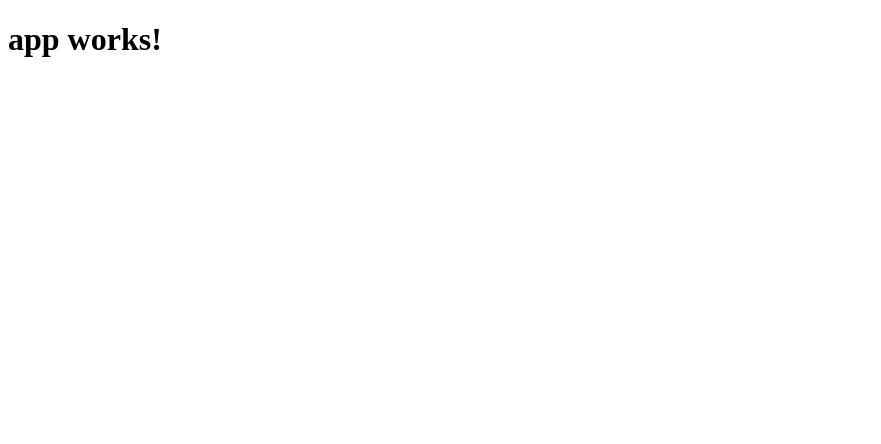
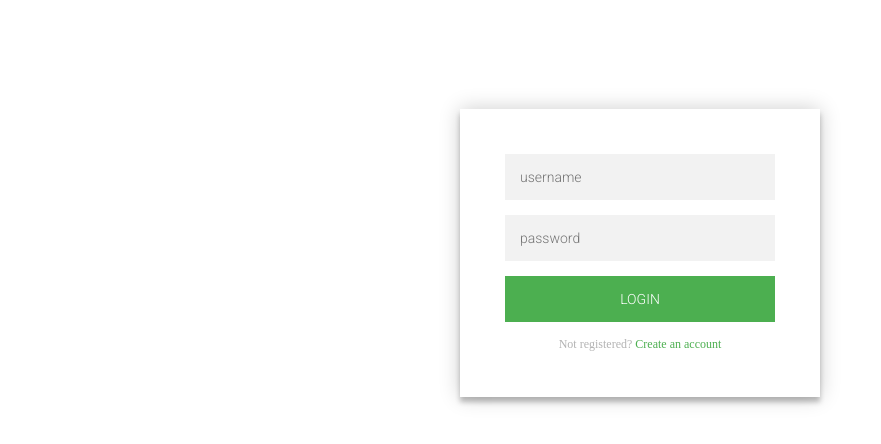
Before and after one commit to sawan195/Angular2POC, an Angular app: page / in a window 1280 px wide. Shown: the top 444 px of the page, without its empty margins (0-881 px from the left). Built offline with nearby package versions, Linux system fonts and the light colour scheme.

Commit message:
Added Login component template

```diff
--- a/src/app/app.component.html
+++ b/src/app/app.component.html
@@ -1,3 +1,2 @@
-<h1>
-  {{title}}
-</h1>
+
+<app-login></app-login>
--- a/src/app/app.component.ts
+++ b/src/app/app.component.ts
@@ -5,6 +5,4 @@
   templateUrl: './app.component.html',
   styleUrls: ['./app.component.css']
 })
-export class AppComponent {
-  title = 'app works!';
-}
+export class AppComponent {}
--- a/src/app/app.module.ts
+++ b/src/app/app.module.ts
@@ -4,10 +4,12 @@
 import { HttpModule } from '@angular/http';
 
 import { AppComponent } from './app.component';
+import { LoginComponent } from './login/login.component';
 
 @NgModule({
   declarations: [
-    AppComponent
+    AppComponent,
+    LoginComponent
   ],
   imports: [
     BrowserModule,
--- /dev/null
+++ b/src/app/login/login.component.css
@@ -0,0 +1,100 @@
+@import url(https://fonts.googleapis.com/css?family=Roboto:300);
+
+.login-page {
+  width: 360px;
+  padding: 8% 0 0;
+  margin: auto;
+}
+.form {
+  position: relative;
+  z-index: 1;
+  background: #FFFFFF;
+  max-width: 360px;
+  margin: 0 auto 100px;
+  padding: 45px;
+  text-align: center;
+  box-shadow: 0 0 20px 0 rgba(0, 0, 0, 0.2), 0 5px 5px 0 rgba(0, 0, 0, 0.24);
+}
+.form input {
+  font-family: "Roboto", sans-serif;
+  outline: 0;
+  background: #f2f2f2;
+  width: 100%;
+  border: 0;
+  margin: 0 0 15px;
+  padding: 15px;
+  box-sizing: border-box;
+  font-size: 14px;
+}
+.form button {
+  font-family: "Roboto", sans-serif;
+  text-transform: uppercase;
+  outline: 0;
+  background: #4CAF50;
+  width: 100%;
+  border: 0;
+  padding: 15px;
+  color: #FFFFFF;
+  font-size: 14px;
+  -webkit-transition: all 0.3 ease;
+  transition: all 0.3 ease;
+  cursor: pointer;
+}
+.form button:hover,.form button:active,.form button:focus {
+  background: #43A047;
+}
+.form .message {
+  margin: 15px 0 0;
+  color: #b3b3b3;
+  font-size: 12px;
+}
+.form .message a {
+  color: #4CAF50;
+  text-decoration: none;
+}
+.form .register-form {
+  display: none;
+}
+.container {
+  position: relative;
+  z-index: 1;
+  max-width: 300px;
+  margin: 0 auto;
+}
+.container:before, .container:after {
+  content: "";
+  display: block;
+  clear: both;
+}
+.container .info {
+  margin: 50px auto;
+  text-align: center;
+}
+.container .info h1 {
+  margin: 0 0 15px;
+  padding: 0;
+  font-size: 36px;
+  font-weight: 300;
+  color: #1a1a1a;
+}
+.container .info span {
+  color: #4d4d4d;
+  font-size: 12px;
+}
+.container .info span a {
+  color: #000000;
+  text-decoration: none;
+}
+.container .info span .fa {
+  color: #EF3B3A;
+}
+body {
+  background: #76b852; /* fallback for old browsers */
+  background: -webkit-linear-gradient(right, #76b852, #8DC26F);
+  background: -moz-linear-gradient(right, #76b852, #8DC26F);
+  background: -o-linear-gradient(right, #76b852, #8DC26F);
+  background: linear-gradient(to left, #76b852, #8DC26F);
+  font-family: "Roboto", sans-serif;
+  -webkit-font-smoothing: antialiased;
+  -moz-osx-font-smoothing: grayscale;
+}
--- /dev/null
+++ b/src/app/login/login.component.html
@@ -0,0 +1,21 @@
+<div class="login-page">
+  <div class="form">
+    <div *ngIf="register">
+      <form class="register-form">
+        <input type="text" placeholder="name"/>
+        <input type="password" placeholder="password"/>
+        <input type="text" placeholder="email address"/>
+        <button>create</button>
+        <p class="message">Already registered? <a href="#">Sign In</a></p>
+      </form>
+    </div>
+    <!--<div *ngIf="!register">-->
+      <form class="login-form">
+        <input type="text" placeholder="username"/>
+        <input type="password" placeholder="password"/>
+        <button>login</button>
+        <p class="message">Not registered? <a (click)="showRegister()">Create an account</a></p>
+      </form>
+    <!--</div>-->
+  </div>
+</div>
--- /dev/null
+++ b/src/app/login/login.component.ts
@@ -0,0 +1,15 @@
+import { Component } from '@angular/core';
+
+@Component({
+  selector: 'app-login',
+  templateUrl: './login.component.html',
+  styleUrls: ['./login.component.css']
+})
+export class LoginComponent{
+  constructor() { }
+
+  register : boolean = true;
+  public showRegister(){
+    this.register = false;
+  }
+}
```
Also changed, not shown: 1 other file (tests, documents, lock files or other folders).
